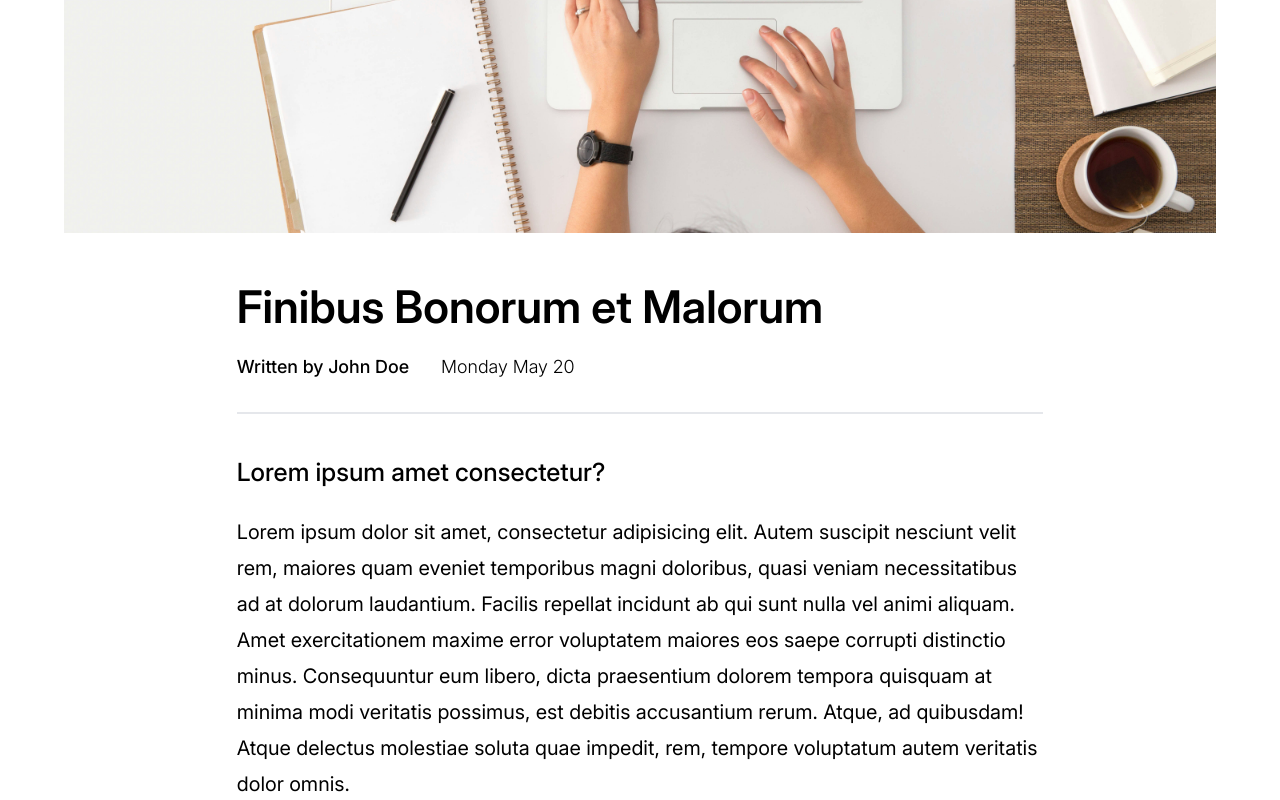
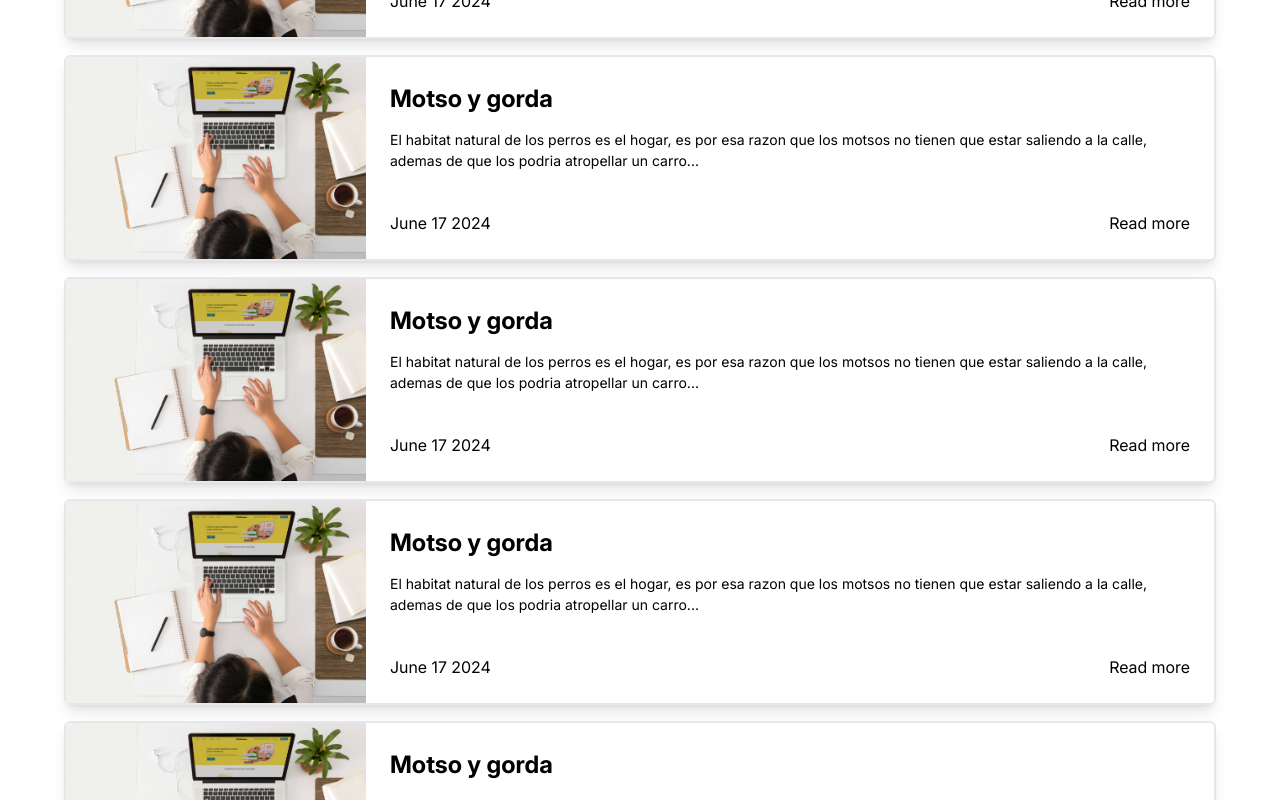
Before and after one commit to Miguel5040/Blog-personal, a React (Vite) app: page /articles in a window 1280 px wide. Shown: the part 240-1040 px from the top of the page. Built offline with nearby package versions, Linux system fonts and the light colour scheme.

Commit message:
Seccion Articles modificada

```diff
--- /dev/null
+++ b/src/components/ArticleCard.jsx
@@ -0,0 +1,27 @@
+
+const ArticleCard = (props) => {
+
+    return (
+        <section className="flex flex-col md:flex-row justify-between border-[2px] rounded-md shadow-lg w-full">
+            <div className="md:min-w-[200px] md:max-w-[300px]">
+                <img className="object-cover w-full h-full" src={`./images/${props.img}`} alt={props.alt} />
+            </div>
+            <div className="p-2 sm:p-4 lg:p-6 flex flex-col justify-between gap-3 lg:gap-10 md:min-w-[422px]">
+                <div className="flex flex-col gap-3">
+                    <div className="text-[24px] font-bold">
+                        {props.title}
+                    </div>
+                    <div className="text-[14px] text-pretty">
+                        {props.description}
+                    </div>
+                </div>
+                <div className="flex justify-between">
+                    <span>{props.date}</span>
+                    <a href="/">Read more</a>
+                </div>
+            </div>
+        </section>
+    )
+}
+
+export default ArticleCard
--- /dev/null
+++ b/src/components/ArticlesList.jsx
@@ -0,0 +1,47 @@
+import ArticleCard from './ArticleCard'
+
+const AritclesList = () => {
+
+    return (
+        <main className="flex flex-col gap-4">
+            {/* Aqui deberia ir el map del array de articulos que vamos a sacar de la base de datos futura */}
+            <ArticleCard
+                img={"imagen-laptop.jpg"}
+                alt={"Imagen de laptop"}
+                title={"Motso y gorda"}
+                description={"El habitat natural de los perros es el hogar, es por esa razon que los motsos no tienen que estar saliendo a la calle, ademas de que los podria atropellar un carro..."}
+                date={"June 17 2024"}
+            />
+            <ArticleCard
+                img={"imagen-laptop.jpg"}
+                alt={"Imagen de laptop"}
+                title={"Motso y gorda"}
+                description={"El habitat natural de los perros es el hogar, es por esa razon que los motsos no tienen que estar saliendo a la calle, ademas de que los podria atropellar un carro..."}
+                date={"June 17 2024"}
+            />
+            <ArticleCard
+                img={"imagen-laptop.jpg"}
+                alt={"Imagen de laptop"}
+                title={"Motso y gorda"}
+                description={"El habitat natural de los perros es el hogar, es por esa razon que los motsos no tienen que estar saliendo a la calle, ademas de que los podria atropellar un carro..."}
+                date={"June 17 2024"}
+            />
+            <ArticleCard
+                img={"imagen-laptop.jpg"}
+                alt={"Imagen de laptop"}
+                title={"Motso y gorda"}
+                description={"El habitat natural de los perros es el hogar, es por esa razon que los motsos no tienen que estar saliendo a la calle, ademas de que los podria atropellar un carro..."}
+                date={"June 17 2024"}
+            />
+            <ArticleCard
+                img={"imagen-laptop.jpg"}
+                alt={"Imagen de laptop"}
+                title={"Motso y gorda"}
+                description={"El habitat natural de los perros es el hogar, es por esa razon que los motsos no tienen que estar saliendo a la calle, ademas de que los podria atropellar un carro..."}
+                date={"June 17 2024"}
+            />
+        </main>
+    )
+}
+
+export default AritclesList
--- a/src/components/FooterCard.jsx
+++ b/src/components/FooterCard.jsx
@@ -1,5 +1,5 @@
 import React from "react"
-import Button from "./Button"
+import SeeMore from "./SeeMore"
 
 const FooterCard = () => {
 
@@ -24,7 +24,7 @@ const FooterCard = () => {
                     <img className="object-cover w-full h-full" src="https://www.10wallpaper.com/wallpaper/1366x768/1801/Office_laptop_programming_coffee_4K_1366x768.jpg" alt="imagen de persona con laptop" />
                 </div>
             </article>
-            <Button />
+            <SeeMore />
         </section>
     )
 }
--- a/src/components/Navbar.jsx
+++ b/src/components/Navbar.jsx
@@ -3,9 +3,9 @@ import { Link } from "react-router-dom"
 
 const Navbar = () => (
     <nav className="flex justify-between py-6">
-        <span className="font-bold">
+        <Link className="font-bold" to={'/'}>
             HotCoffee
-        </span>
+        </Link>
         <div className="md:flex gap-[80px] hidden">
             <div className="flex gap-8">
                 <Link className="hover:text-[#662bc5] hover:scale-[1.04]" to={'/'}>Home</Link>
--- a/src/components/Button.jsx
+++ b/src/components/SeeMore.jsx
@@ -1,7 +1,7 @@
 import React from 'react'
 import { Link } from "react-router-dom"
 
-const Button = () => {
+const SeeMore = () => {
 
     return (
         <div className="flex justify-end py-6">
@@ -10,4 +10,4 @@ const Button = () => {
     )
 }
 
-export default Button
+export default SeeMore
--- a/src/pages/Articles.jsx
+++ b/src/pages/Articles.jsx
@@ -3,17 +3,19 @@ import MainPicture from "../components/MainPicture"
 import Title from "../components/Title"
 import Content from '../sub-components/Content'
 import ButtonTop from '../sub-components/ButtonTop'
+import AritclesList from '../components/ArticlesList'
 
 const Articles = () => {
     return (
-        <div className="w-full flex flex-col items-center">
-            <MainPicture />
-            <div className="max-w-[1200px] w-[70%]">
-                <Title />
-                <Content />
-            </div>
-            <ButtonTop />
-        </div>
+        // <div className="motso w-full flex flex-col items-center relative">
+        //     <MainPicture />
+        //     <div className="max-w-[720px]">
+        //         <Title />
+        //         <Content />
+        //     </div>
+        //     <ButtonTop />
+        // </div>
+        <AritclesList />
     )
 }
 
--- a/src/sub-components/ButtonTop.jsx
+++ b/src/sub-components/ButtonTop.jsx
@@ -2,8 +2,8 @@ import React from "react";
 
 const ButtonTop = () => {
     return (
-        <a className="w-[30px] h-[30px] rounded-full border-2" href="#">
-            <svg xmlns="http://www.w3.org/2000/svg" className="ionicon" viewBox="0 0 512 512"><path fill="none" stroke="currentColor" strokeLinecap="round" strokeLinejoin="round" strokeWidth="48" d="M112 244l144-144 144 144M256 120v292" /></svg>
+        <a className="w-[35px] h-[35px] rounded-full p-[2px] sticky bg-[#662bc5]" href="#">
+            <svg xmlns="http://www.w3.org/2000/svg" className="ionicon" viewBox="0 0 512 512"><path fill="none" stroke="white" strokeLinecap="round" strokeLinejoin="round" strokeWidth="48" d="M112 244l144-144 144 144M256 120v292" /></svg>
         </a>
     )
 }
--- a/src/sub-components/Content.jsx
+++ b/src/sub-components/Content.jsx
@@ -3,7 +3,7 @@ import React from "react";
 const Content = () => {
 
     return (
-        <main className="content mt-10 text-[20px] leading-9 flex flex-col items-center">
+        <main className="content mt-10 text-[17px] md:text-[20px] leading-9 flex flex-col items-center">
             <h3 className="text-[25px] font-medium mb-6 space-y-0 w-full">Lorem ipsum amet consectetur?</h3>
 
             <p>
```
